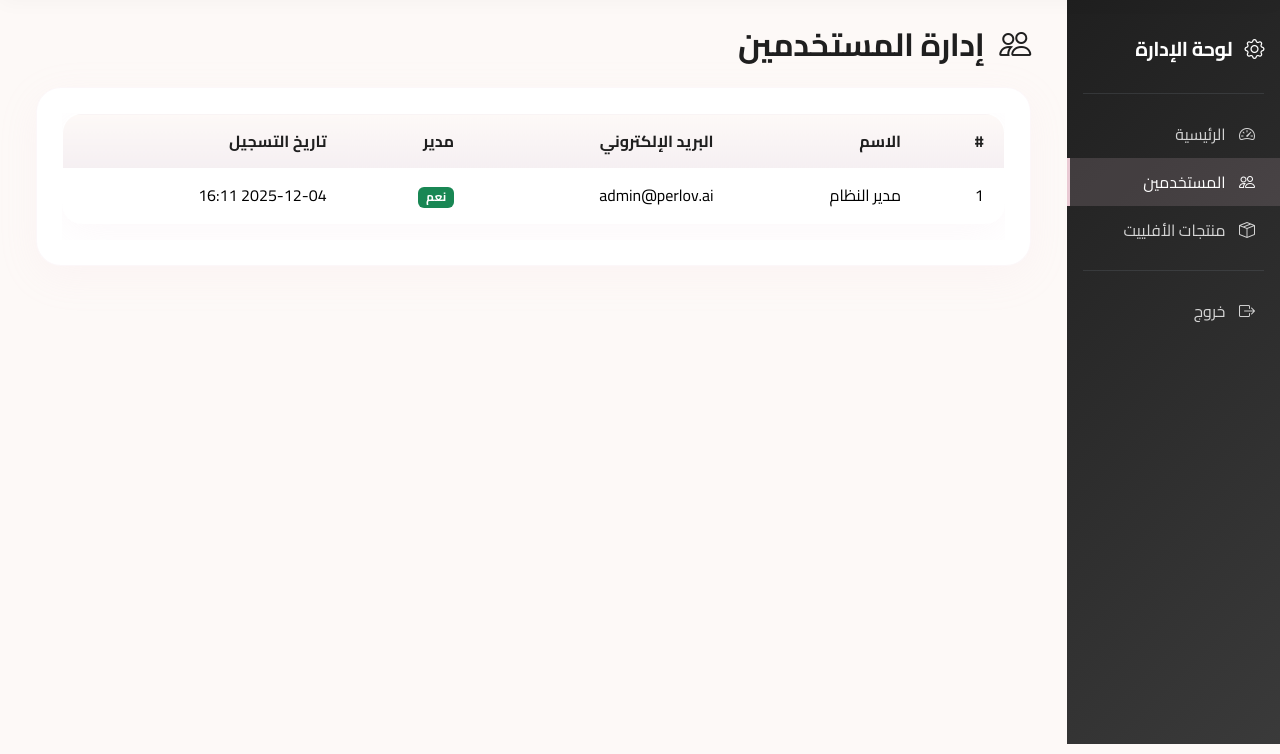
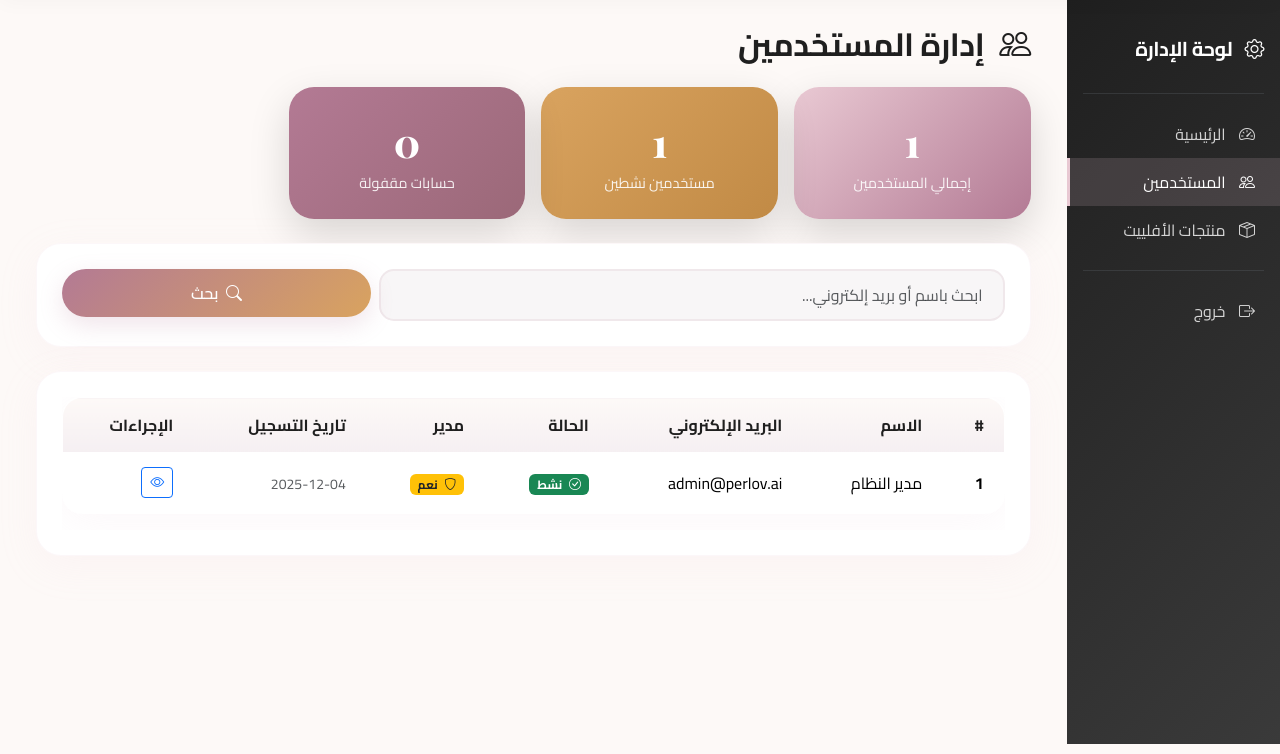
Before and after one commit to Omar-Shaheen-2001/Perlov_ai, a Flask app: page /admin/users in a window 1280 px wide. Shown: the part 65-819 px from the top of the page. Run offline with Flask 3, Linux system fonts and the light colour scheme; a user stored in the database is signed in; data comes from the database, SQL or seed files in the repository.

Commit message:
Implement comprehensive user management system with search, lock, and delete functionality
Add a new user management section to the admin panel allowing for viewing user lists, searching by name or email, viewing user statistics, locking/unlocking accounts, deleting users, and viewing detailed user profiles. This includes adding the `is_active` field to the User model and creating new routes and templates for these features.

Replit-Commit-Author: Agent
Replit-Commit-Session-Id: eb15c536-c45d-4e1b-bd2d-11c422eb3b30
Replit-Commit-Checkpoint-Type: full_checkpoint
Replit-Commit-Event-Id: 9af18430-dc9c-4b5d-990d-ee795370b022
Replit-Commit-Screenshot-Url: https://storage.googleapis.com/screenshot-production-us-central1/4a38d5c3-95fc-4b15-b9a4-da906ae912e2/eb15c536-c45d-4e1b-bd2d-11c422eb3b30/dBHNP5Y
Replit-Helium-Checkpoint-Created: true

```diff
--- a/app/models.py
+++ b/app/models.py
@@ -11,6 +11,7 @@ class User(UserMixin, db.Model):
     email = db.Column(db.String(120), unique=True, nullable=False)
     password_hash = db.Column(db.String(256), nullable=False)
     is_admin = db.Column(db.Boolean, default=False)
+    is_active = db.Column(db.Boolean, default=True)
     created_at = db.Column(db.DateTime, default=datetime.utcnow)
 
     scent_profiles = db.relationship('ScentProfile', backref='user', lazy=True)
--- a/app/routes/admin.py
+++ b/app/routes/admin.py
@@ -62,8 +62,68 @@ def dashboard():
 @admin_bp.route('/users')
 @admin_required
 def users():
-    users = User.query.order_by(User.created_at.desc()).all()
-    return render_template('admin/users.html', users=users)
+    search_query = request.args.get('search', '').strip()
+
+    query = User.query.order_by(User.created_at.desc())
+
+    if search_query:
+        query = query.filter(
+            (User.name.ilike(f'%{search_query}%')) |
+            (User.email.ilike(f'%{search_query}%'))
+        )
+
+    users = query.all()
+    stats = {
+        'total_users': User.query.count(),
+        'active_users': User.query.filter_by(is_active=True).count(),
+        'locked_users': User.query.filter_by(is_active=False).count()
+    }
+
+    return render_template('admin/users.html', users=users, search_query=search_query, stats=stats)
+
+@admin_bp.route('/users/delete/<int:id>', methods=['POST'])
+@admin_required
+def delete_user(id):
+    user = User.query.get_or_404(id)
+    if user.id == current_user.id:
+        flash('لا يمكنك حذف حسابك الخاص', 'error')
+        return redirect(url_for('admin.users'))
+
+    db.session.delete(user)
+    db.session.commit()
+    flash(f'تم حذف المستخدم {user.name} بنجاح', 'success')
+    return redirect(url_for('admin.users'))
+
+@admin_bp.route('/users/toggle-lock/<int:id>', methods=['POST'])
+@admin_required
+def toggle_lock_user(id):
+    user = User.query.get_or_404(id)
+    if user.id == current_user.id:
+        flash('لا يمكنك قفل حسابك الخاص', 'error')
+        return redirect(url_for('admin.users'))
+
+    user.is_active = not user.is_active
+    db.session.commit()
+
+    action = 'فتح' if user.is_active else 'قفل'
+    flash(f'تم {action} حساب {user.name} بنجاح', 'success')
+    return redirect(url_for('admin.users'))
+
+@admin_bp.route('/users/view/<int:id>')
+@admin_required
+def view_user(id):
+    user = User.query.get_or_404(id)
+    scent_profiles = ScentProfile.query.filter_by(user_id=id).count()
+    custom_perfumes = CustomPerfume.query.filter_by(user_id=id).count()
+    recommendations = Recommendation.query.filter_by(user_id=id).count()
+
+    stats = {
+        'scent_profiles': scent_profiles,
+        'custom_perfumes': custom_perfumes,
+        'recommendations': recommendations
+    }
+
+    return render_template('admin/user_detail.html', user=user, stats=stats)
 
 @admin_bp.route('/products')
 @admin_required
--- a/app/templates/admin/users.html
+++ b/app/templates/admin/users.html
@@ -34,37 +34,114 @@
 
         <div class="col-md-10">
             <div class="p-4">
-                <h2 class="fw-bold mb-4">
-                    <i class="bi bi-people me-2"></i>
-                    إدارة المستخدمين
-                </h2>
+                <div class="d-flex justify-content-between align-items-center mb-4">
+                    <h2 class="fw-bold mb-0">
+                        <i class="bi bi-people me-2"></i>
+                        إدارة المستخدمين
+                    </h2>
+                </div>
 
+                <!-- إحصائيات سريعة -->
+                <div class="row g-3 mb-4">
+                    <div class="col-md-3">
+                        <div class="stat-card stat-card-blush">
+                            <div class="stat-number">{{ stats.total_users }}</div>
+                            <div class="stat-label">إجمالي المستخدمين</div>
+                        </div>
+                    </div>
+                    <div class="col-md-3">
+                        <div class="stat-card stat-card-amber">
+                            <div class="stat-number">{{ stats.active_users }}</div>
+                            <div class="stat-label">مستخدمين نشطين</div>
+                        </div>
+                    </div>
+                    <div class="col-md-3">
+                        <div class="stat-card stat-card-plum">
+                            <div class="stat-number">{{ stats.locked_users }}</div>
+                            <div class="stat-label">حسابات مقفولة</div>
+                        </div>
+                    </div>
+                </div>
+
+                <!-- البحث -->
+                <div class="dashboard-card mb-4">
+                    <form method="GET" class="row g-2">
+                        <div class="col-md-8">
+                            <input type="text" name="search" class="form-control" placeholder="ابحث باسم أو بريد إلكتروني..." value="{{ search_query }}">
+                        </div>
+                        <div class="col-md-4">
+                            <button type="submit" class="btn btn-gradient w-100">
+                                <i class="bi bi-search me-1"></i> بحث
+                            </button>
+                        </div>
+                    </form>
+                </div>
+
+                <!-- جدول المستخدمين -->
                 <div class="dashboard-card">
                     <div class="table-responsive">
-                        <table class="table table-modern">
+                        <table class="table table-modern table-hover">
                             <thead>
                                 <tr>
                                     <th>#</th>
                                     <th>الاسم</th>
                                     <th>البريد الإلكتروني</th>
+                                    <th>الحالة</th>
                                     <th>مدير</th>
                                     <th>تاريخ التسجيل</th>
+                                    <th>الإجراءات</th>
                                 </tr>
                             </thead>
                             <tbody>
                                 {% for user in users %}
                                 <tr>
-                                    <td>{{ user.id }}</td>
+                                    <td><strong>{{ user.id }}</strong></td>
                                     <td>{{ user.name }}</td>
                                     <td>{{ user.email }}</td>
                                     <td>
+                                        {% if user.is_active %}
+                                        <span class="badge bg-success">
+                                            <i class="bi bi-check-circle me-1"></i> نشط
+                                        </span>
+                                        {% else %}
+                                        <span class="badge bg-danger">
+                                            <i class="bi bi-lock me-1"></i> مقفول
+                                        </span>
+                                        {% endif %}
+                                    </td>
+                                    <td>
                                         {% if user.is_admin %}
-                                        <span class="badge bg-success">نعم</span>
+                                        <span class="badge bg-warning text-dark">
+                                            <i class="bi bi-shield me-1"></i> نعم
+                                        </span>
                                         {% else %}
                                         <span class="badge bg-secondary">لا</span>
                                         {% endif %}
                                     </td>
-                                    <td>{{ user.created_at.strftime('%Y-%m-%d %H:%M') }}</td>
+                                    <td><small class="text-muted">{{ user.created_at.strftime('%Y-%m-%d') }}</small></td>
+                                    <td>
+                                        <div class="btn-group" role="group">
+                                            <a href="{{ url_for('admin.view_user', id=user.id) }}" class="btn btn-sm btn-outline-primary" title="عرض التفاصيل">
+                                                <i class="bi bi-eye"></i>
+                                            </a>
+                                            {% if user.id != current_user.id %}
+                                            <form method="POST" action="{{ url_for('admin.toggle_lock_user', id=user.id) }}" class="d-inline">
+                                                <button type="submit" class="btn btn-sm {% if user.is_active %}btn-outline-warning{% else %}btn-outline-success{% endif %}" title="{% if user.is_active %}قفل{% else %}فتح{% endif %}">
+                                                    {% if user.is_active %}
+                                                    <i class="bi bi-lock"></i>
+                                                    {% else %}
+                                                    <i class="bi bi-unlock"></i>
+                                                    {% endif %}
+                                                </button>
+                                            </form>
+                                            <form method="POST" action="{{ url_for('admin.delete_user', id=user.id) }}" class="d-inline" onsubmit="return confirm('هل أنت متأكد من حذف هذا المستخدم؟');">
+                                                <button type="submit" class="btn btn-sm btn-outline-danger" title="حذف">
+                                                    <i class="bi bi-trash"></i>
+                                                </button>
+                                            </form>
+                                            {% endif %}
+                                        </div>
+                                    </td>
                                 </tr>
                                 {% endfor %}
                             </tbody>
@@ -72,7 +149,10 @@
                     </div>
 
                     {% if not users %}
-                    <p class="text-center text-muted py-4">لا يوجد مستخدمين مسجلين بعد</p>
+                    <p class="text-center text-muted py-4">
+                        <i class="bi bi-inbox fs-1 d-block mb-2"></i>
+                        لا يوجد مستخدمين مطابقين للبحث
+                    </p>
                     {% endif %}
                 </div>
             </div>
```
Also changed, not shown: app/templates/admin/user_detail.html (added, +138 -0 lines), replit.md (+23 -12 lines), 1 other file.
